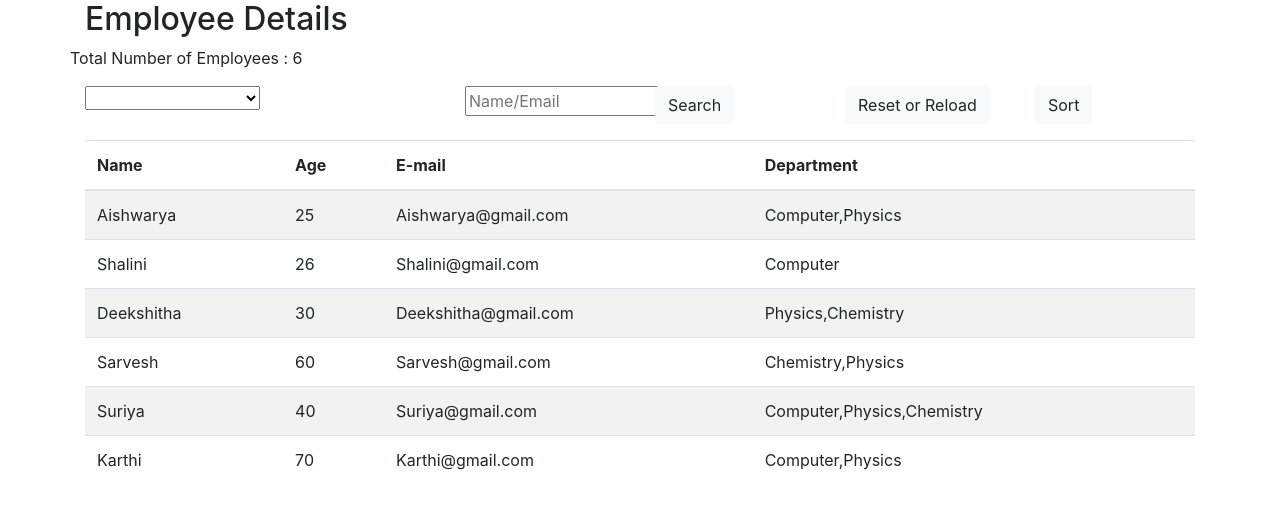
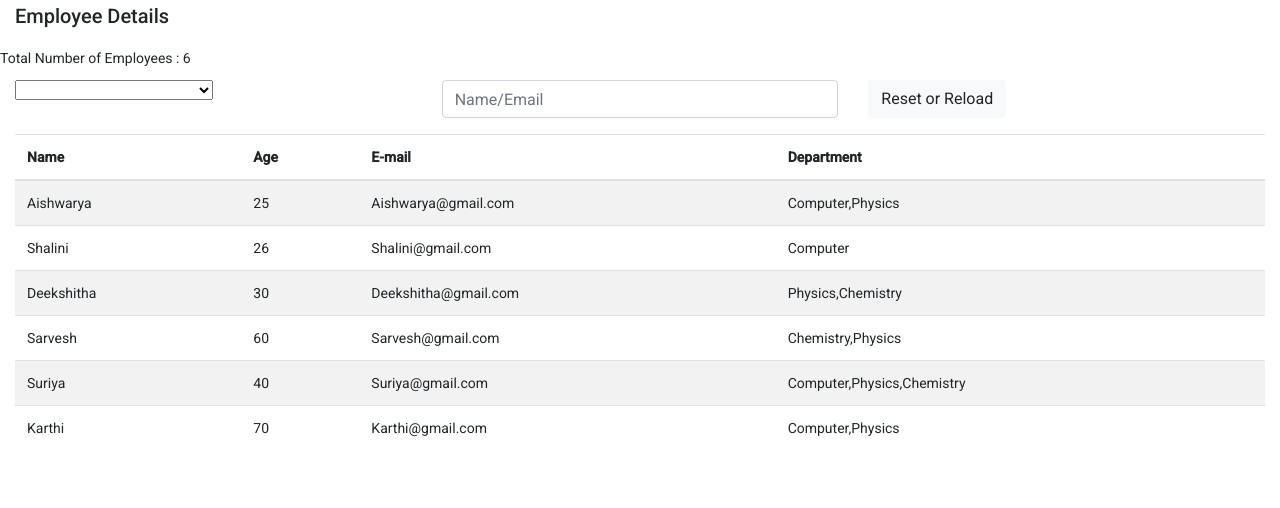
Before and after one commit to Shalinisheshadri/Assignment, an Angular app: page / in a window 1280 px wide. Shown: the top 508 px of the page. Built offline with nearby package versions, Linux system fonts and the light colour scheme.

Commit message:
Added plugin

```diff
--- a/angular.json
+++ b/angular.json
@@ -28,9 +28,12 @@
               "src/assets"
             ],
             "styles": [
+              "./node_modules/@angular/material/prebuilt-themes/deeppurple-amber.css",
               "src/styles.scss"
             ],
-            "scripts": []
+            "scripts": [
+              "node_modules/jquery/dist/jquery.min.js"
+            ]
           },
           "configurations": {
             "production": {
@@ -92,6 +95,7 @@
               "src/assets"
             ],
             "styles": [
+              "./node_modules/@angular/material/prebuilt-themes/deeppurple-amber.css",
               "src/styles.scss"
             ],
             "scripts": []
--- a/src/app/app.module.ts
+++ b/src/app/app.module.ts
@@ -6,6 +6,7 @@ import { AppRoutingModule } from './app-routing.module';
 import { AppComponent } from './app.component';
 import { EmployeeComponent } from './employee/employee.component';
 import { NgbModule } from '@ng-bootstrap/ng-bootstrap';
+import { BrowserAnimationsModule } from '@angular/platform-browser/animations';
 
 @NgModule({
   declarations: [
@@ -16,7 +17,8 @@ import { NgbModule } from '@ng-bootstrap/ng-bootstrap';
     BrowserModule,
     AppRoutingModule,
     NgbModule,
-    FormsModule
+    FormsModule,
+    BrowserAnimationsModule
   ],
   providers: [],
   bootstrap: [AppComponent]
--- a/src/app/employee/employee.component.html
+++ b/src/app/employee/employee.component.html
@@ -1,4 +1,4 @@
-<div class="container">
+<div class="container-fluid">
   <h2>Employee Details</h2>
 
   <!--Display No of Employees-->
@@ -12,34 +12,25 @@
 
         <!-- Calls dropdown function -->
         <div class="col-4">
-                    <select id="myselected" [(ngModel)]="selected" (ngModelChange)="onOptionsSelected()">
-                        <option *ngFor = "let employee of Departments" value={{employee}} [selected]="ss">{{employee}}</option>
+          <select id="myselected" [(ngModel)]="selected" (ngModelChange)="filterText()">
+            <option *ngFor="let employee of Departments" value={{employee}}>{{employee}}</option>
           </select>
         </div>
 
-                <div class="col-2">
-                    <input type="text" placeholder="Name/Email">
+        <div class="col-4">
+          <input type="text" class="form-control" placeholder="Name/Email" [(ngModel)]="Textsearch"
+            (ngModelChange)="searchtext()">
         </div>
 
-                <div class="col-2">
-                    <button type="button" class="btn btn-light mb-3">Search</button>
+        <div class="col-4">
+          <button type="button" class="btn btn-light mb-3" (click)="reloadPage()">Reset or Reload</button>
         </div>
 
-                <div class="col-2">
-                    <button type="button" class="btn btn-light mb-3">Reset or Reload</button>
-                </div>
-
-                <div class="col-2">
-                    <div class="btn-group">
-                        <button type="button" class="btn btn-light mb-3" data-bs-toggle="dropdown" aria-expanded="false">
-                            Sort
-                          </button>
-                        <ul class="dropdown-menu">
-                            <li><a class="dropdown-item" href="#">A-Z</a></li>
-                            <li><a class="dropdown-item" href="#">Z-A</a></li>
-                          </ul>
-                    </div>
-                </div>
+        <!-- <div class="col-4">
+            <select id="myselected" [(ngModel)]="selected" (ngModelChange)="onOptionsSelected()">
+                <option *ngFor="let sorting of Sort" value={{sorting}}>{{sorting}}</option>
+              </select>
+        </div> -->
       </div>
     </div>
   </div>
@@ -48,7 +39,7 @@
   <div class="row">
     <div class="col">
 
-           <table  class="table table-striped" id="myTable">
+      <table class="table table-striped" id="myTable">
         <thead>
           <tr>
             <th scope="col">Name</th>
@@ -58,7 +49,7 @@
           </tr>
         </thead>
         <tbody>
-                    <tr *ngFor= "let emp of Employee">
+          <tr *ngFor="let emp of Employee">
             <!-- <th scope="row">{{ i + 1 }}</th> -->
             <td>{{emp.name}}</td>
             <td>{{emp.age}}</td>
--- a/src/app/employee/employee.component.ts
+++ b/src/app/employee/employee.component.ts
@@ -8,6 +8,9 @@ import { IEmployee } from '../models/Employee.Interface';
 export class EmployeeComponent implements OnInit {
 
   count : number = 0;
+  Textsearch: string = '';
+  AllEmployees: IEmployee[];
+
   selected:any ="Select department";
   filtered :any;
   Employee : IEmployee[] = [
@@ -49,9 +52,11 @@ export class EmployeeComponent implements OnInit {
     },
   ];
 
-  Departments = [ 'Computer', 'Physics', 'Chemistry'];
+  Departments = [ 'All','Computer', 'Physics', 'Chemistry'];
 
-  constructor() { }
+  constructor() {
+    this.AllEmployees = [...this.Employee]
+  }
 
   ngOnInit() {
     this.count = this.Employee.length;
@@ -68,7 +73,18 @@ export class EmployeeComponent implements OnInit {
   onOptionsSelected() {
     console.log(this.selected);
     this.filtered = this.Employee.filter(t=>t.department ==this.selected);
-
   }
 
+  // Search functionality
+  searchtext(){
+    // alert("Search function called!...")
+    console.log("Searching..", this.Textsearch)
+    this.Employee = this.AllEmployees.filter((m) => m.name.toLocaleLowerCase().includes(this.Textsearch.toLocaleLowerCase()));
+  }
+
+  // refresh or reloading page
+  reloadPage() {
+    location.reload();
+ }
+
 }
--- a/src/index.html
+++ b/src/index.html
@@ -6,8 +6,10 @@
   <base href="/">
   <meta name="viewport" content="width=device-width, initial-scale=1">
   <link rel="icon" type="image/x-icon" href="favicon.ico">
+  <link href="https://fonts.googleapis.com/css?family=Roboto:300,400,500&display=swap" rel="stylesheet">
+  <link href="https://fonts.googleapis.com/icon?family=Material+Icons" rel="stylesheet">
 </head>
-<body>
+<body class="mat-typography">
   <app-root></app-root>
 </body>
 </html>
--- a/src/styles.scss
+++ b/src/styles.scss
@@ -2,3 +2,6 @@
 
 /* Importing Bootstrap SCSS file. */
 @import '~bootstrap/scss/bootstrap';
+
+html, body { height: 100%; }
+body { margin: 0; font-family: Roboto, "Helvetica Neue", sans-serif; }
```
Also changed, not shown: package.json (+8 -3 lines), 1 other file (tests, documents, lock files or other folders). Lines whose indentation alone changed are shown as unchanged.
